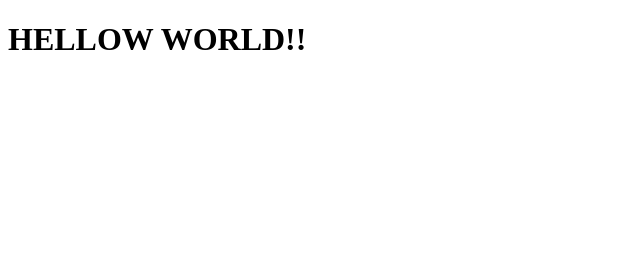
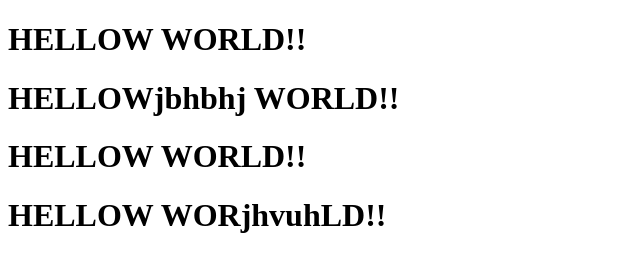
Before and after one commit to ASHISHTOMER0817/big_Project, a website: page index.html in a window 1280 px wide. Shown: the whole page, without its empty margins (0-640 px from the left). Drawn offline with Linux system fonts and the light colour scheme.

Commit message:
fourth commit

```diff
--- a/index.html
+++ b/index.html
@@ -7,5 +7,8 @@
 </head>
 <body>
     <h1>HELLOW WORLD!!</h1>
+    <h1>HELLOWjbhbhj WORLD!!</h1>
+    <h1>HELLOW WORLD!!</h1>
+    <h1>HELLOW WORjhvuhLD!!</h1>
 </body>
 </html>
```
